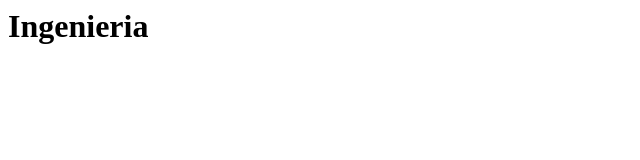
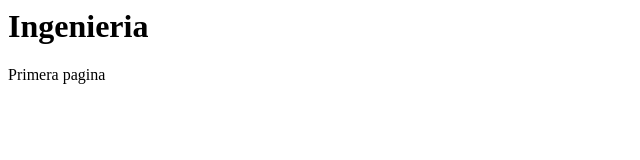
Before and after one commit to luis-Quispe/project01, a plain HTML site: page index.html in a window 1280 px wide. Shown: the full height of the page, 0-640 px from the left. Drawn offline with Linux system fonts and the light colour scheme.

Commit message:
se agrego el git

```diff
--- a/index.html
+++ b/index.html
@@ -1,7 +1,9 @@
 <html>
 <body>
 <h1>Ingenieria</h1>
+Primera pagina
 </body>
 
 
 </html>
+</html>
```
